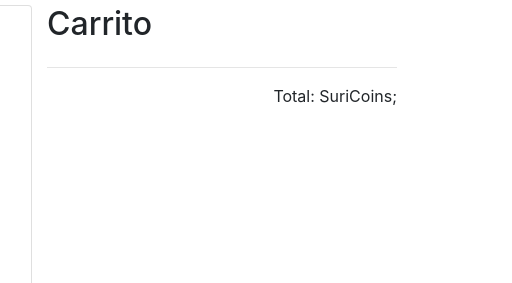
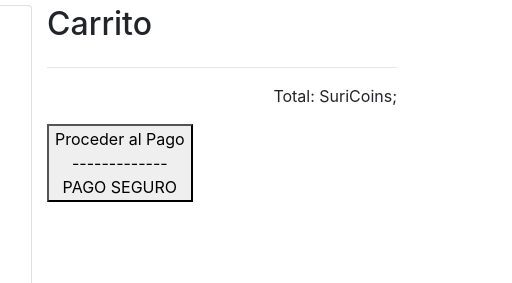
Before and after one commit to pabdani/elchiste, a plain HTML site: page index.html in a window 1280 px wide. Shown: the part 139-422 px from the top of the page, 768-1280 px from the left. Drawn offline with nearby package versions, Linux system fonts and the light colour scheme.

Commit message:
Update index.html

```diff
--- a/index.html
+++ b/index.html
@@ -172,15 +172,15 @@
                 <hr>
                 <!-- Precio total -->
                 <p class="text-right">Total: <span id="total"></span> SuriCoins;</p>
-                <!--
-                <button>
+
+                <button href="https://elchiste.ml/pago">
                 Proceder al Pago
                 <br>
                 -------------
                 <br>
                 PAGO SEGURO
                 <br>
-                </button>-->
+                </button>
             </aside>
         </div>
     </div>
```
